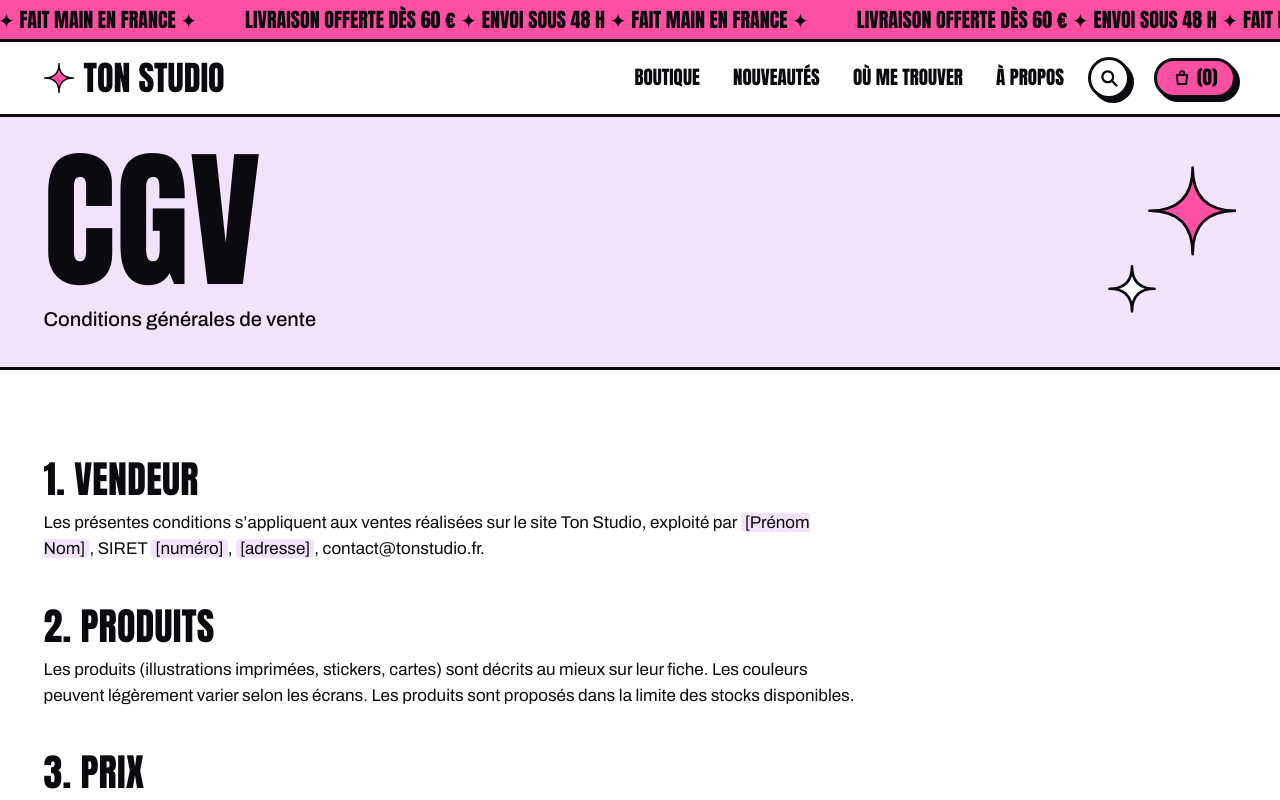
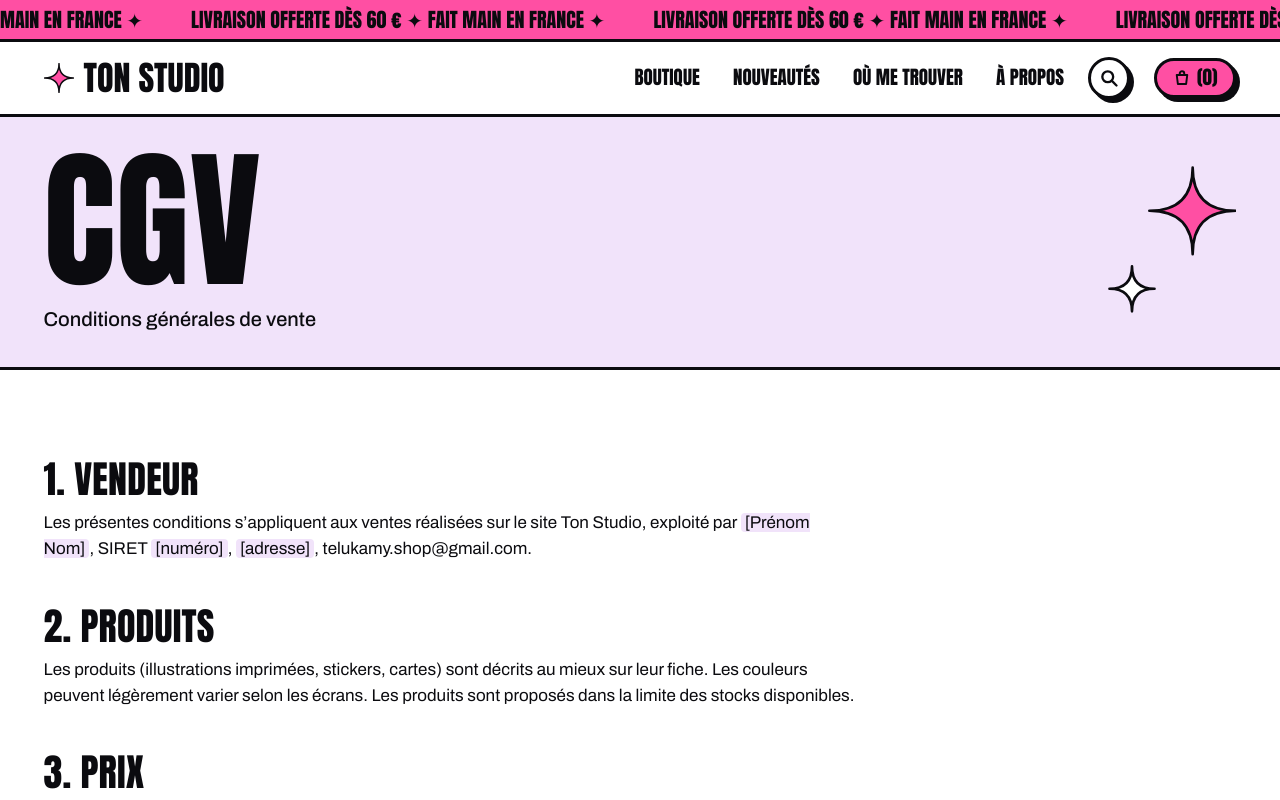
Before and after one commit to kamidgpt/Telukamy, a Next.js app: page /cgv in a window 1280 px wide. Shown: the top 800 px of the page. Built offline with nearby package versions, Linux system fonts and the light colour scheme; no server answers.

Commit message:
Update site information and event details

```diff
--- a/data/site.ts
+++ b/data/site.ts
@@ -7,14 +7,14 @@
 export const site = {
   nom: "Ton Studio",
   slogan: "Illustrations, prints et stickers faits main.",
-  prenom: "[Prénom]",
-  email: "contact@tonstudio.fr",
-  instagram: { pseudo: "@ton_insta", url: "https://instagram.com/ton_insta" },
-  tiktok: "https://tiktok.com/@ton_insta",
-  pinterest: "https://pinterest.com/ton_insta",
+  prenom: "Camille",
+  email: "telukamy.shop@gmail.com",
+  instagram: { pseudo: "@ton_insta", url: "https://www.instagram.com/" },
+  tiktok: "https://tiktok.com/",
+  pinterest: "https://pinterest.com/",
 
   // Texte qui défile dans le bandeau rose tout en haut
-  bandeau: "LIVRAISON OFFERTE DÈS 60 €  ✦  ENVOI SOUS 48 H  ✦  FAIT MAIN EN FRANCE",
+  bandeau: "LIVRAISON OFFERTE DÈS 60 €  ✦  FAIT MAIN EN FRANCE",
 };
 
 // Livraison — montants en CENTIMES (490 = 4,90 €)
@@ -31,7 +31,7 @@ export const livraison = {
 export const evenements = [
   { mois: "DÉC", nom: "Marché de Noël", lieu: "Bordeaux", dates: "13 – 15 décembre", lien: "" },
   { mois: "JAN", nom: "Salon Créateurs", lieu: "Paris", dates: "24 – 26 janvier", lien: "" },
-  { mois: "FÉV", nom: "Marché d’hiver", lieu: "Lyon", dates: "8 – 9 février", lien: "" },
+  { mois: "?", nom: "À confirmer", lieu: "?", dates: "À confirmer", lien: "" },
 ];
 
 export const boutiquesPartenaires = [
```
